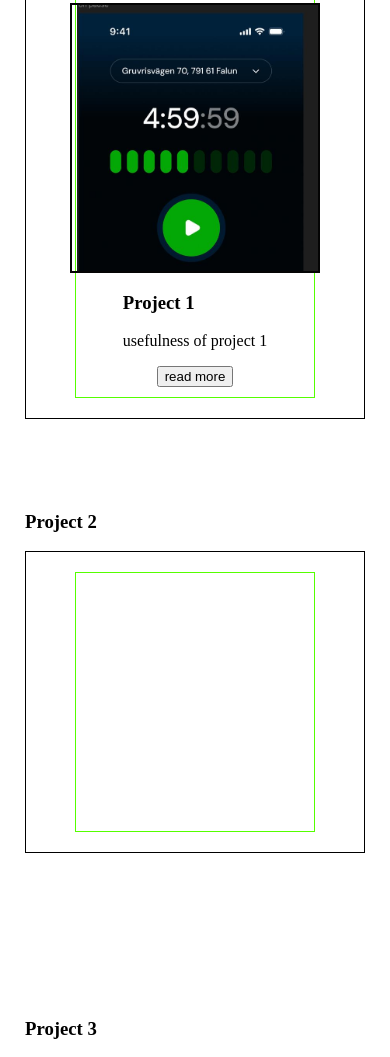
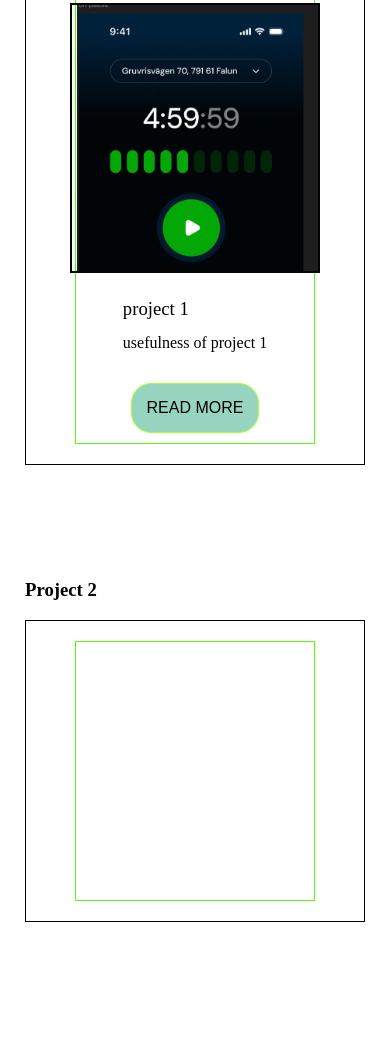
Before and after one commit to alexgeho/portfolio_2.0, a website built with webpack: page index.html in a window 390 px wide. Shown: the part 746-1803 px from the top of the page. Built offline with nearby package versions, Linux system fonts and the light colour scheme; files whose address does not match are found by name.

Commit message:
feat (projects): upgrading layout

```diff
--- a/index.html
+++ b/index.html
@@ -108,12 +108,12 @@
             </div>
 
             <div class="headlines">
-              <h3>Project 1</h3>
+              <h3>project 1</h3>
               <p>usefulness of project 1</p>
             </div>
-<div>
-            <button>read more</button>
-</div>
+            <div>
+              <button class="btn-project">read more</button>
+            </div>
           </div>
         </div>
       </article>
--- a/scss/responsive/_mobile.scss
+++ b/scss/responsive/_mobile.scss
@@ -130,6 +130,15 @@
 
     .headlines {
         position: static;
+
+        h3 {
+            margin: 25px 0px 5px;
+            font-weight: 300;
+        }
+
+        p {
+            margin: 15px 0px 30px;
+        }
     }
 
     .img-block {
@@ -145,6 +154,16 @@
             position: relative;
             left: 5px;
         }
+    }
+
+    .btn-project{
+        border: 1px solid greenyellow;
+        border-radius: 20px;
+        padding: 15px;
+        background-color: rgb(151, 212, 192);
+        font-size: 1rem;
+        font-style: up;
+        text-transform: uppercase;
     }
 
 
```
Also changed, not shown: css/main.css.
